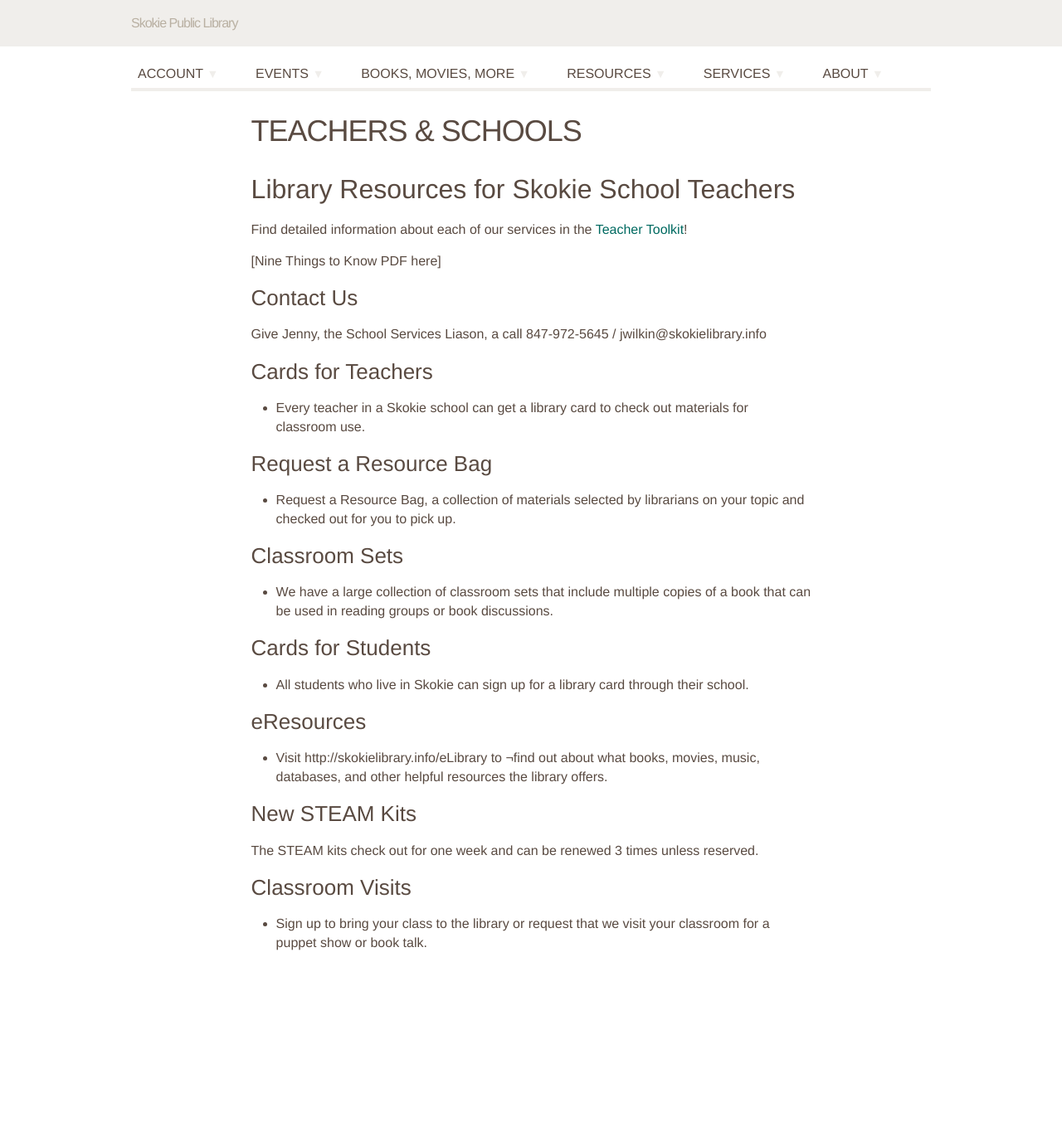
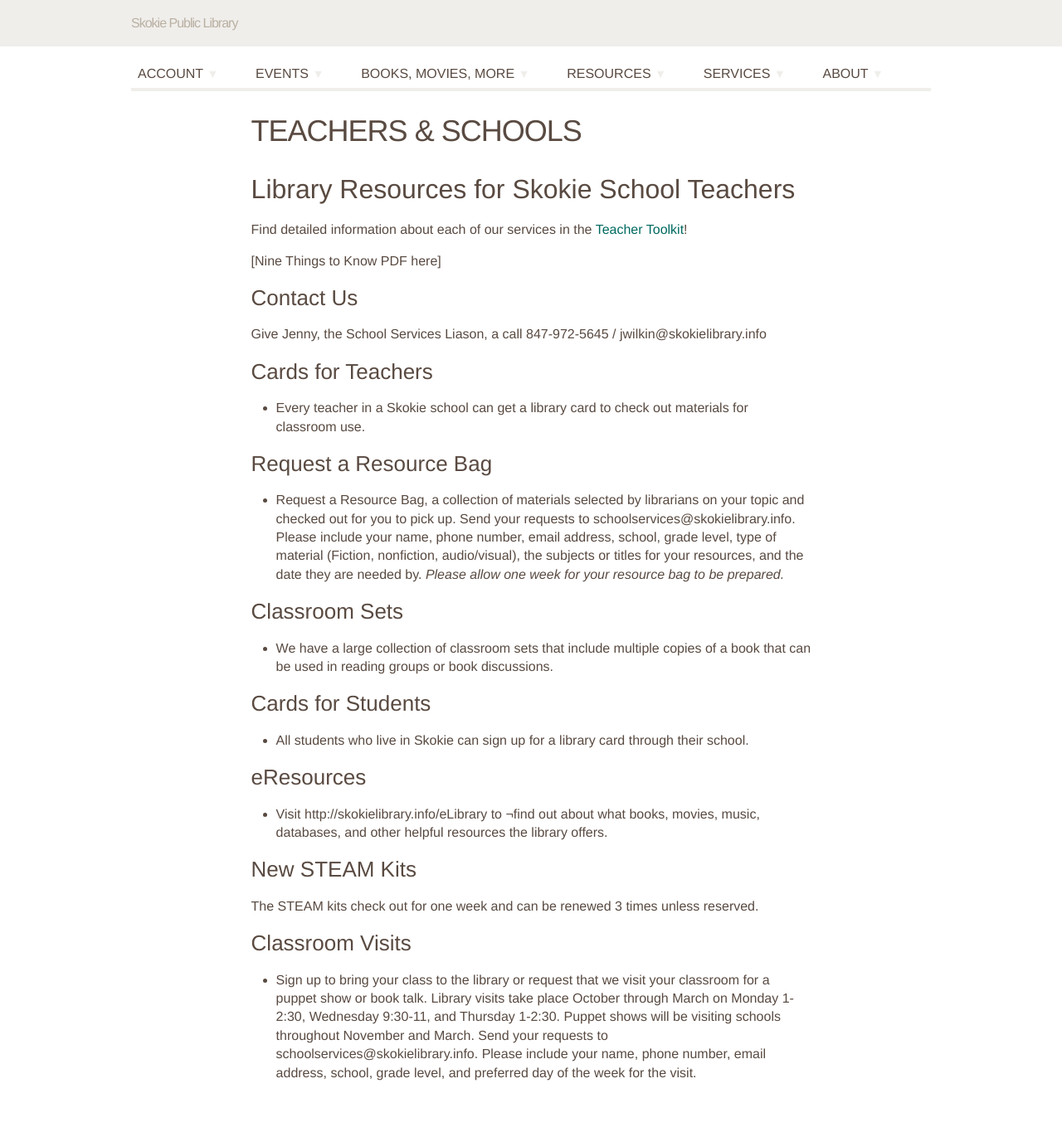
Before and after one commit to skokielibrary/spl-content, a Jekyll site: the page built from _content/jenny/services--teachers-schools.markdown, in a window 1280 px wide. Shown: the whole page at 83% size. Built offline with Jekyll 4.4.1, drawn with Linux system fonts in a browser that asks for light colours; some web fonts are replaced; before the commit the page ends 1208 px from its top, so only the background shows below that.

Commit message:
Updated services--teachers-schools.markdown

```diff
--- a/_content/jenny/services--teachers-schools.markdown
+++ b/_content/jenny/services--teachers-schools.markdown
@@ -16,7 +16,8 @@ Give Jenny, the School Services Liason, a call 847-972-5645 / jwilkin@skokielibr
 - Every teacher in a Skokie school can get a library card to check out materials for classroom use.
 
 ### Request a Resource Bag
-- Request a Resource Bag, a collection of materials selected by librarians on your topic and checked out for you to pick up.
+- Request a Resource Bag, a collection of materials selected by librarians on your topic and checked out for you to pick up. Send your requests to schoolservices@skokielibrary.info. Please include your name, phone number, email address, school, grade level, type of material (Fiction, nonfiction, audio/visual), the subjects or titles for your resources, and the date they are needed by.
+*Please allow one week for your resource bag to be prepared.*
 
 ### Classroom Sets
 - We have a large collection of classroom sets that include multiple copies of a book that can be used in reading groups or book discussions.
@@ -31,4 +32,4 @@ Give Jenny, the School Services Liason, a call 847-972-5645 / jwilkin@skokielibr
 The STEAM kits check out for one week and can be renewed 3 times unless reserved.
 
 ### Classroom Visits
-- Sign up to bring your class to the library or request that we visit your classroom for a puppet show or book talk.
+- Sign up to bring your class to the library or request that we visit your classroom for a puppet show or book talk. Library visits take place October through March on Monday 1-2:30, Wednesday 9:30-11, and Thursday 1-2:30. Puppet shows will be visiting schools throughout November and March. Send your requests to schoolservices@skokielibrary.info. Please include your name, phone number, email address, school, grade level, and preferred day of the week for the visit.
```
